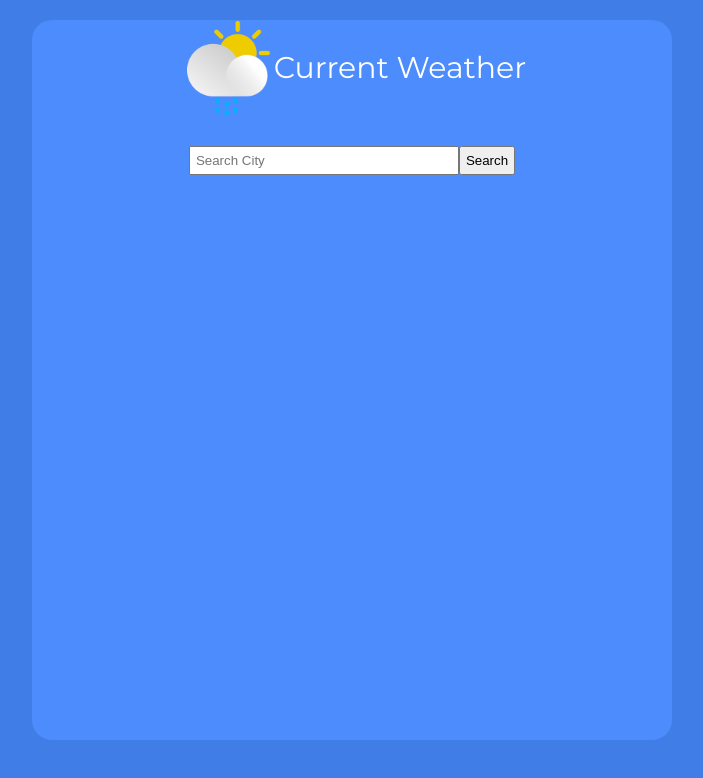
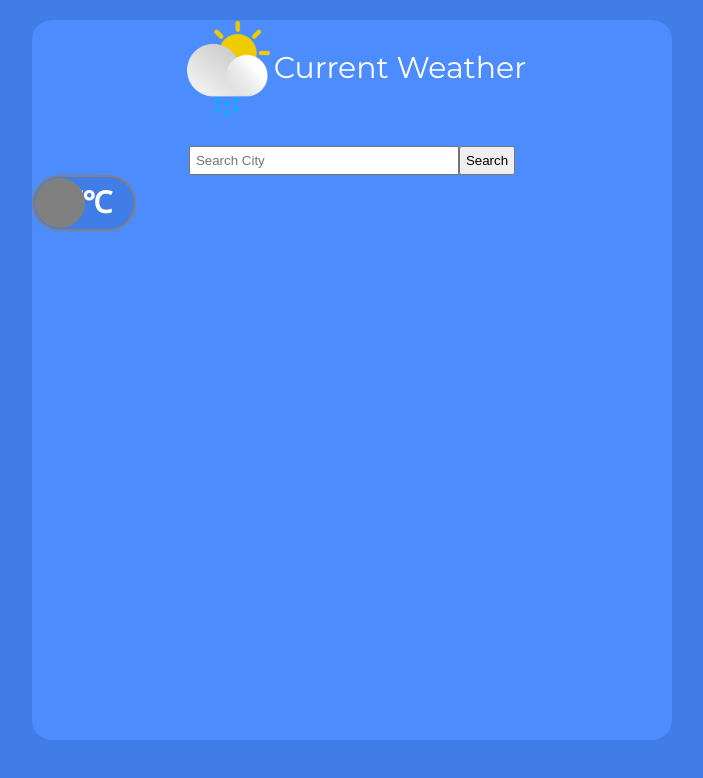
Before and after one commit to SajjadAhmad14/JS-Weather-app, a website built with webpack: page dist/index.html in a window 1280 px wide. Shown: the whole page, without its empty margins (288-991 px from the left). Built offline with nearby package versions, Linux system fonts and the light colour scheme; no server answers.

Commit message:
add toggle button for forenheit and celsius using html and css

```diff
--- a/src/index.js
+++ b/src/index.js
@@ -27,3 +27,14 @@ const getLocation = (e) => {
 };
 
 form.addEventListener('submit', getLocation);
+
+  const check = document.getElementsByClassName('checkbox')[0];
+  check.addEventListener('click', () => {
+    if(check.value == 'F') {
+      check.value = 'C';
+    }
+    else {
+      check.value = 'F';
+    }
+    console.log(check.value)
+  })
--- a/src/style.css
+++ b/src/style.css
@@ -72,3 +72,45 @@ main {
 #addition-data {
   margin-top: 30px;
 }
+
+.toggle {
+  position : relative ;
+  display : inline-block;
+  width : 100px;
+  height : 52px;
+  background-color: #407de6;
+  border-radius: 30px;
+  border: 2px solid gray;
+  display: flex;
+  align-items: center;
+  justify-content: space-around;
+}
+
+.toggle:after {
+  content: '';
+  position: absolute;
+  width: 50px;
+  height: 50px;
+  border-radius: 50%;
+  background-color: gray;
+  top: 1px;
+  left: 1px;
+  transition:  all 0.5s;
+}
+
+p {
+  font-weight: bold;
+  font-size: 30px;
+}
+
+.checkbox:checked + .toggle::after {
+  left : 49px;
+}
+
+.checkbox:checked + .toggle {
+  background-color: #4c8cfc;
+}
+
+.checkbox {
+  display : none;
+}
```
Also changed, not shown: dist/index.html, dist/main.js.
